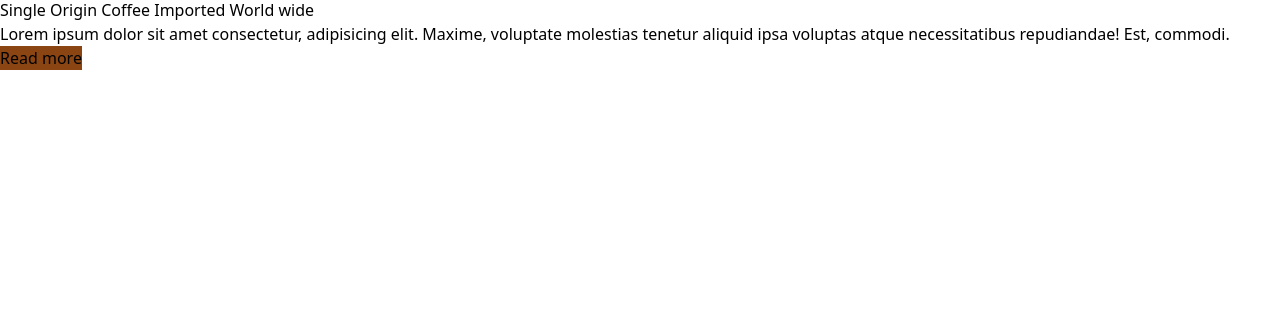
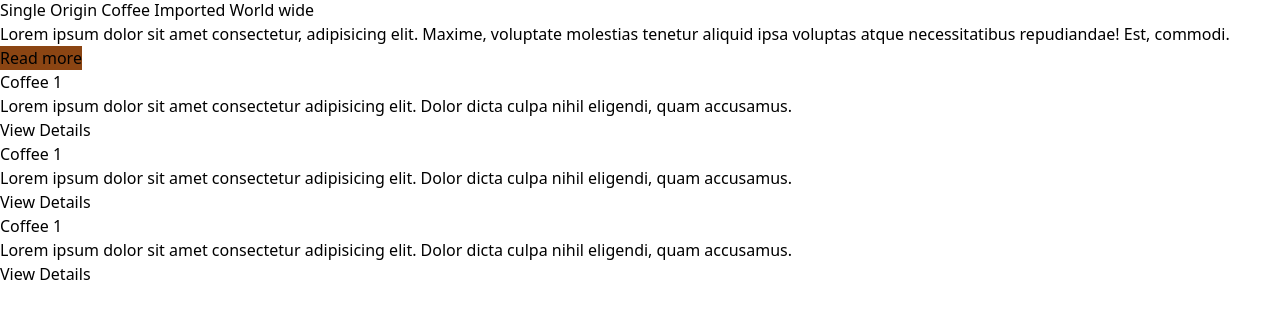
Before and after one commit to jasperayawan/mern-coffee, a React (Vite) app in the folder views/: page / in a window 1280 px wide. Shown: the part 194-512 px from the top of the page. Built offline with nearby package versions, Linux system fonts and the light colour scheme.

Commit message:
update Data Mapping to Component

```diff
--- /dev/null
+++ b/views/src/components/card.jsx
@@ -0,0 +1,14 @@
+
+
+export default function Card(props){
+    return(
+        <div>
+            <div className="flex flex-col">
+                <img src={props.imageCoffee} alt="" />
+                <h1>{props.name}</h1>
+                <p>{props.description}</p>
+                <button>View Details</button>
+            </div>
+        </div>
+    )
+}
--- /dev/null
+++ b/views/src/components/featuredCoffee.jsx
@@ -0,0 +1,20 @@
+import Card from "./card"
+import DataCardCoffee from "../pages/dataCardCoffee"
+
+const displayCardCoffee = (DataCardCoffee) => {
+    return(
+        <Card
+            name="Coffee 1"
+            description="Lorem ipsum dolor sit amet consectetur adipisicing elit.
+            Dolor dicta culpa nihil eligendi, quam accusamus."/>
+    )
+}
+
+
+export default function FeaturedCoffee(){
+    return(
+        <div className="grid grid-cols-1 md:grid-cols-3 h-screen justify-center items-center max-w-5xl mx-auto">
+            {DataCardCoffee.map(displayCardCoffee)}
+        </div>
+    )
+}
--- /dev/null
+++ b/views/src/pages/dataCardCoffee.jsx
@@ -0,0 +1,23 @@
+
+const DataCardCoffee = [
+    {
+        id: 1,
+        imageCoffee: "",
+        name: "Coffee 1",
+        description: "Lorem ipsum dolor sit amet consectetur adipisicing elit. Dolor dicta culpa nihil eligendi, quam accusamus.",
+    },
+    {
+        id: 2,
+        imageCoffee: "",
+        name: "Coffee 2",
+        description: "Lorem ipsum dolor sit amet consectetur adipisicing elit. Dolor dicta culpa nihil eligendi, quam accusamus.",
+    },
+    {
+        id: 3,
+        imageCoffee: "",
+        name: "Coffee 3",
+        description: "Lorem ipsum dolor sit amet consectetur adipisicing elit. Dolor dicta culpa nihil eligendi, quam accusamus.",
+    }
+]
+
+export default DataCardCoffee;
--- a/views/src/pages/home.jsx
+++ b/views/src/pages/home.jsx
@@ -1,4 +1,6 @@
 import AboutCoffee from "../components/aboutCoffee";
+import Card from "../components/card";
+import FeaturedCoffee from "../components/featuredCoffee";
 import Hero from "../components/hero";
 
 export default function Home(){
@@ -6,6 +8,7 @@ export default function Home(){
         <>
             <Hero/>
             <AboutCoffee/>
+            <FeaturedCoffee/>
         </>
     )
 }
```
